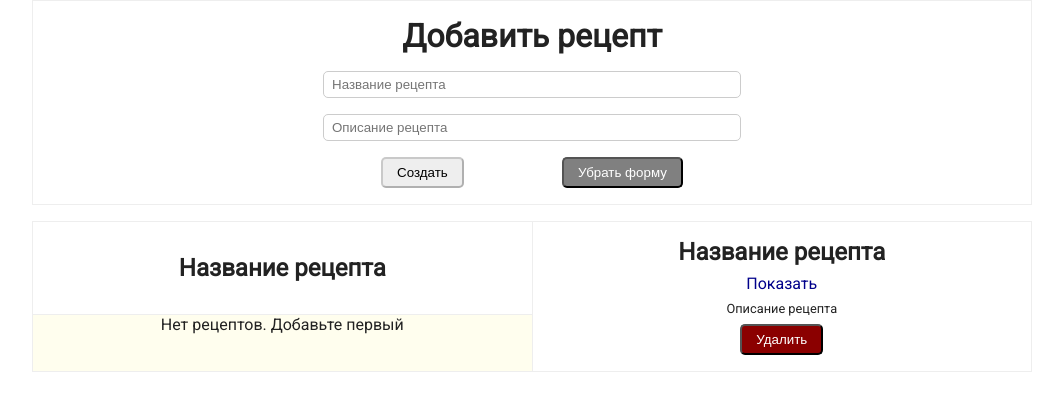
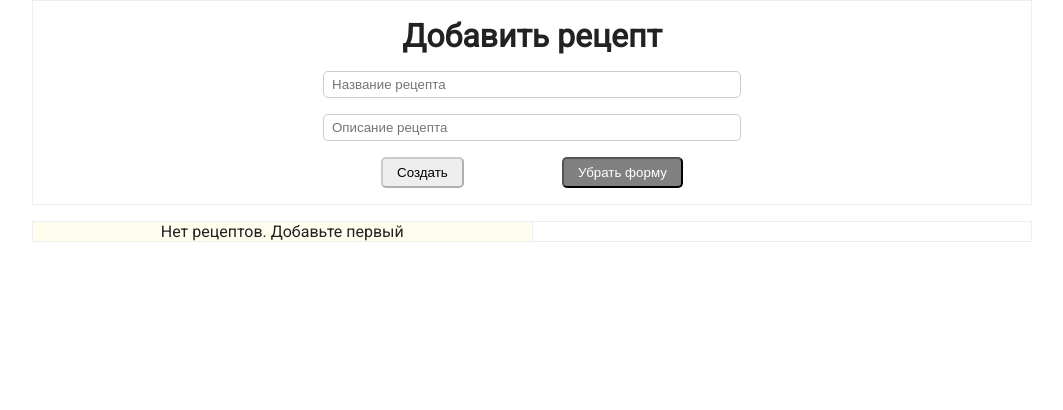
Before and after one commit to apachqq/recipes-vue, a Vue app: page / in a window 1280 px wide. Shown: the top 410 px of the page, without its empty margins (108-1171 px from the left). Built offline with nearby package versions, Linux system fonts and the light colour scheme.

Commit message:
add-recipe

```diff
--- a/src/App.vue
+++ b/src/App.vue
@@ -1,10 +1,10 @@
 <template>
     <div class="container">
-        <add-recipe></add-recipe>
+        <add-recipe :onAdd="addRecipe"></add-recipe>
 
         <div class="columns">
-            <recipe-list></recipe-list>
-            <recipe-detail></recipe-detail>
+            <recipe-list @select="selectRecipe" :recipes="recipes"></recipe-list>
+            <recipe-detail :recipe="current"></recipe-detail>
         </div>
     </div>
 </template>
@@ -15,17 +15,21 @@
     import RecipeList from '@/components/RecipeList'
 
     export default {
-        name: 'app',
         data() {
             return {
-                recipes: []
+                recipes: [],
+                current: null
             }
         },
-        components: {
-            AddRecipe,
-            RecipeList,
-            RecipeDetail
-        }
+        methods: {
+            addRecipe(recipe) {
+                this.recipes.push(recipe)
+            },
+            selectRecipe(id) {
+                this.current = this.recipes.find(r => r.id === id)
+            }
+        },
+        components: {AddRecipe, RecipeList, RecipeDetail}
     }
 </script>
 
--- a/src/components/AddRecipe.vue
+++ b/src/components/AddRecipe.vue
@@ -21,6 +21,12 @@
 
 <script>
     export default {
+        props: {
+            onAdd: {
+                type: Function,
+                required: true
+            }
+        },
         data() {
             return {
                 title: '',
@@ -32,14 +38,15 @@
             toggle() {
                 this.visible = !this.visible
             },
-            // submit() {
-            //     const recipe = {
-            //         title: this.title.trim(),
-            //         description: this.description.trim(),
-            //         id: Date.now().toString()
-            //     }
-            //     this.title = this.description = ''
-            // }
+            submit() {
+                const recipe = {
+                    title: this.title.trim(),
+                    description: this.description.trim(),
+                    id: Date.now().toString()
+                }
+                this.title = this.description = ''
+                this.onAdd(recipe)
+            }
         },
         computed: {
             isValid() {
--- a/src/components/RecipeDetail.vue
+++ b/src/components/RecipeDetail.vue
@@ -1,16 +1,20 @@
 <template>
     <div class="detail">
-        <div class="recipe">
-            <h2>Название рецепта</h2>
+        <div class="recipe" v-if="recipe">
+            <h2>{{ recipe.title }}</h2>
             <a href="#">Показать</a>
-            <p>Описание рецепта</p>
+            <p>{{ recipe.description }}</p>
             <button class="btn remove">Удалить</button>
         </div>
     </div>
 </template>
 
 <script>
-    export default {}
+    export default {
+        props: {
+            recipe: Object
+        }
+    }
 </script>
 
 <style scoped>
--- a/src/components/RecipeList.vue
+++ b/src/components/RecipeList.vue
@@ -1,17 +1,28 @@
 <template>
     <div class="list">
-        <div>
-            <div class="card">
-                <h2 class="card-title">Название рецепта</h2>
+        <div v-if="recipes.length">
+            <div
+                    class="card"
+                    v-for="recipe in recipes"
+                    :key="recipe.id"
+                    @click="$emit('select', recipe.id)"
+            >
+                <h2 class="card-title">{{ recipe.title }}</h2>
             </div>
         </div>
 
-        <p class="center">Нет рецептов. Добавьте первый</p>
+        <p class="center" v-else>Нет рецептов. Добавьте первый</p>
     </div>
 </template>
 
 <script>
-    export default {}
+    export default {
+        props: {
+            recipes: {
+                type: Array
+            }
+        }
+    }
 </script>
 
 <style scoped>
```
